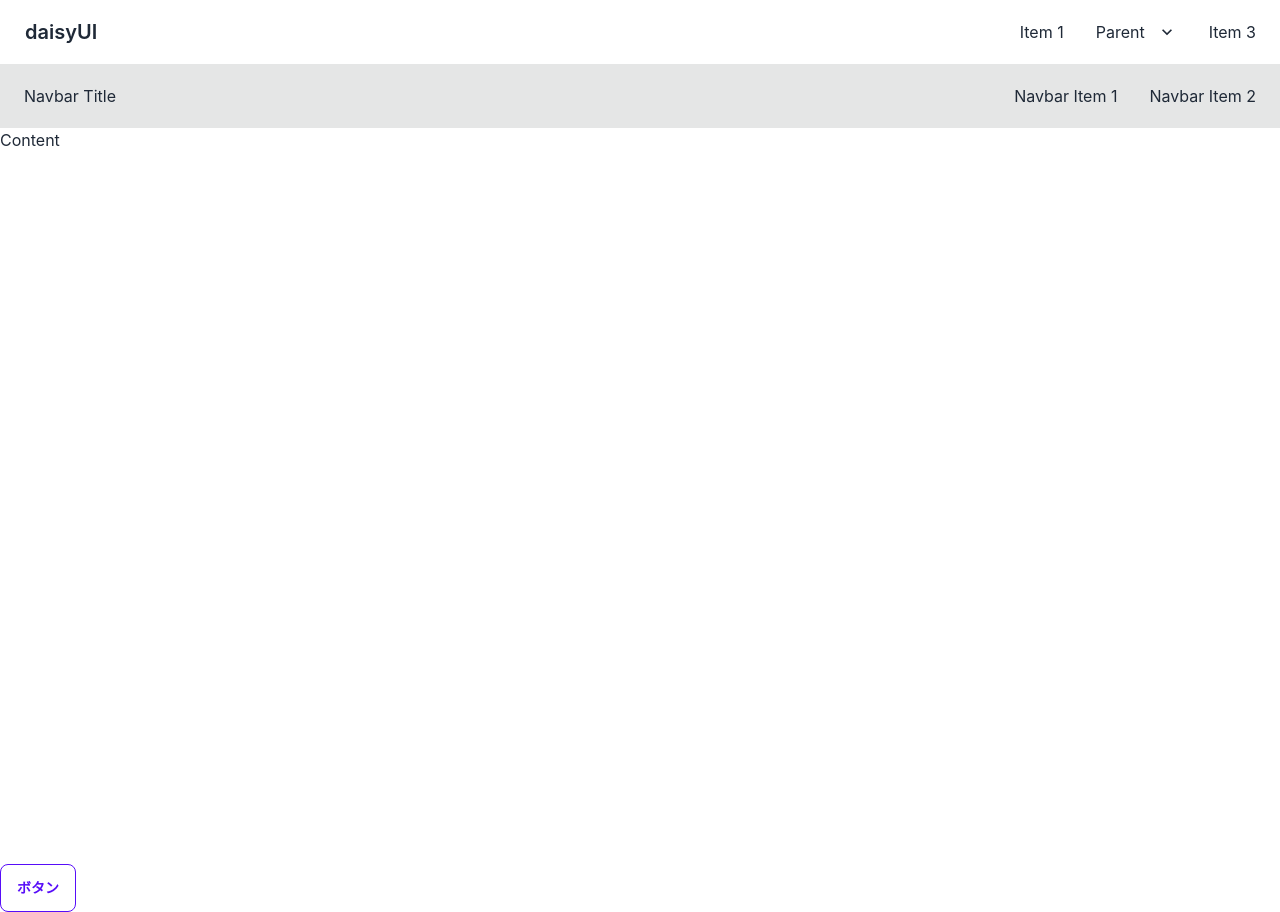
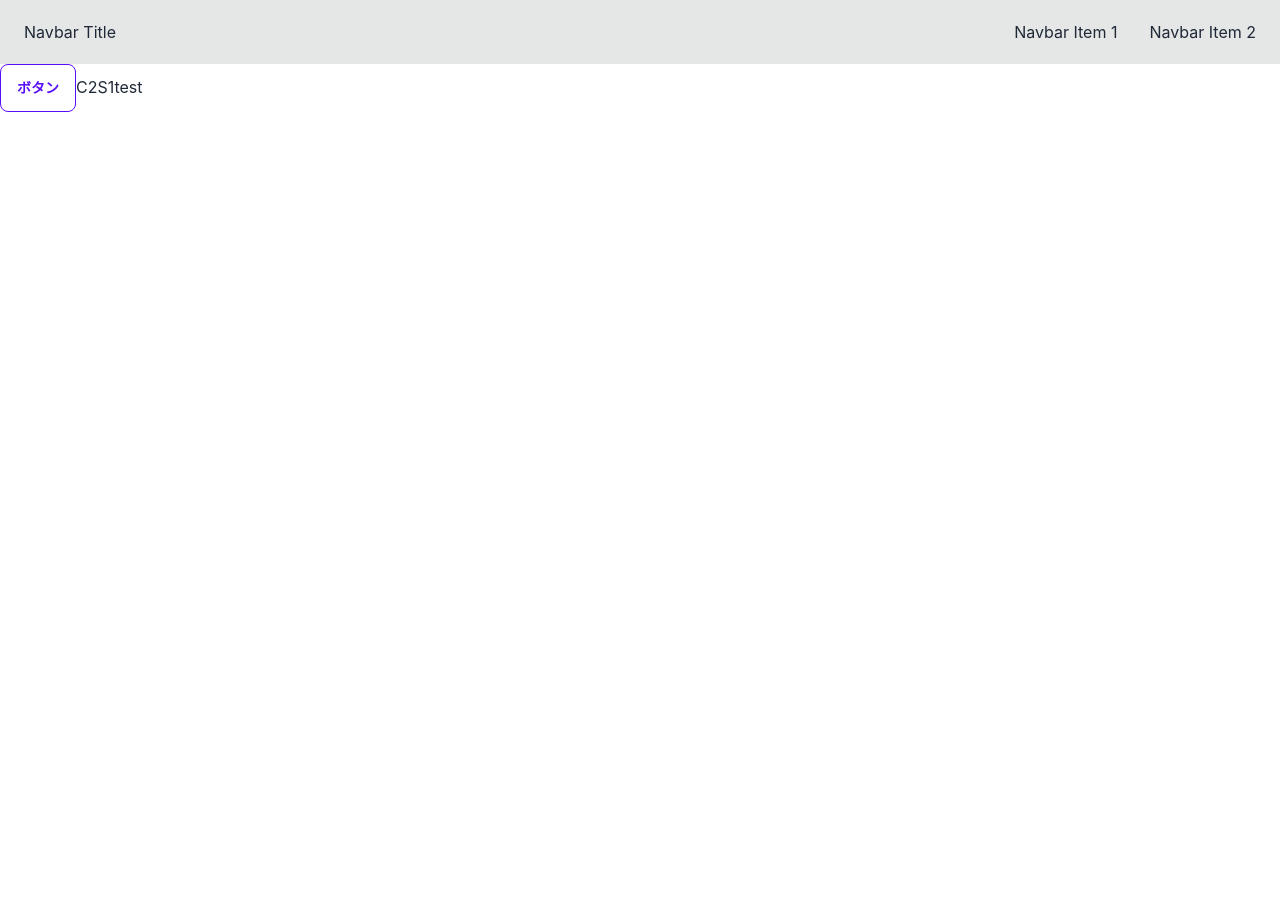
Before and after one commit to gatolife-creator/webcontest, a React (Create React App) app: page / in a window 1280 px wide. After the commit the page ends 800 px from the top, so only its background shows below. Built offline with nearby package versions, Linux system fonts and the light colour scheme.

Commit message:
Drawerを修正。

```diff
--- a/src/components/Drawer.tsx
+++ b/src/components/Drawer.tsx
@@ -1,7 +1,7 @@
 import React from "react";
 import { Link } from "react-router-dom";
 
-export const Drawer = () => {
+export const Drawer = (props: { children: React.ReactNode }) => {
   return (
     <div className="drawer">
       <input id="my-drawer-3" type="checkbox" className="drawer-toggle" />
@@ -38,8 +38,7 @@ export const Drawer = () => {
             </ul>
           </div>
         </div>
-        {/* <!-- Page content here --> */}
-        Content
+        {props.children}
       </div>
       <div className="drawer-side">
         <label htmlFor="my-drawer-3" className="drawer-overlay"></label>
--- a/src/pages/Home.tsx
+++ b/src/pages/Home.tsx
@@ -1,19 +1,19 @@
 import React from "react";
+import { Link } from "react-router-dom";
 import { Drawer } from "../components/Drawer";
-import { Navbar } from "../components/Navbar";
 
 export const Home = () => {
   return (
     <>
-      <header>
-        <Navbar />
-      </header>
-      <Drawer />
-      <main>
-        <button type="button" className="btn btn-primary btn-outline">
-          ボタン
-        </button>
-      </main>
+      <Drawer>
+        <main>
+          <button type="button" className="btn btn-primary btn-outline">
+            ボタン
+          </button>
+          <Link to="/content?chapter=2&section=1">C2S1</Link>
+          <Link to="/test">test</Link>
+        </main>
+      </Drawer>
     </>
   );
 };
```
